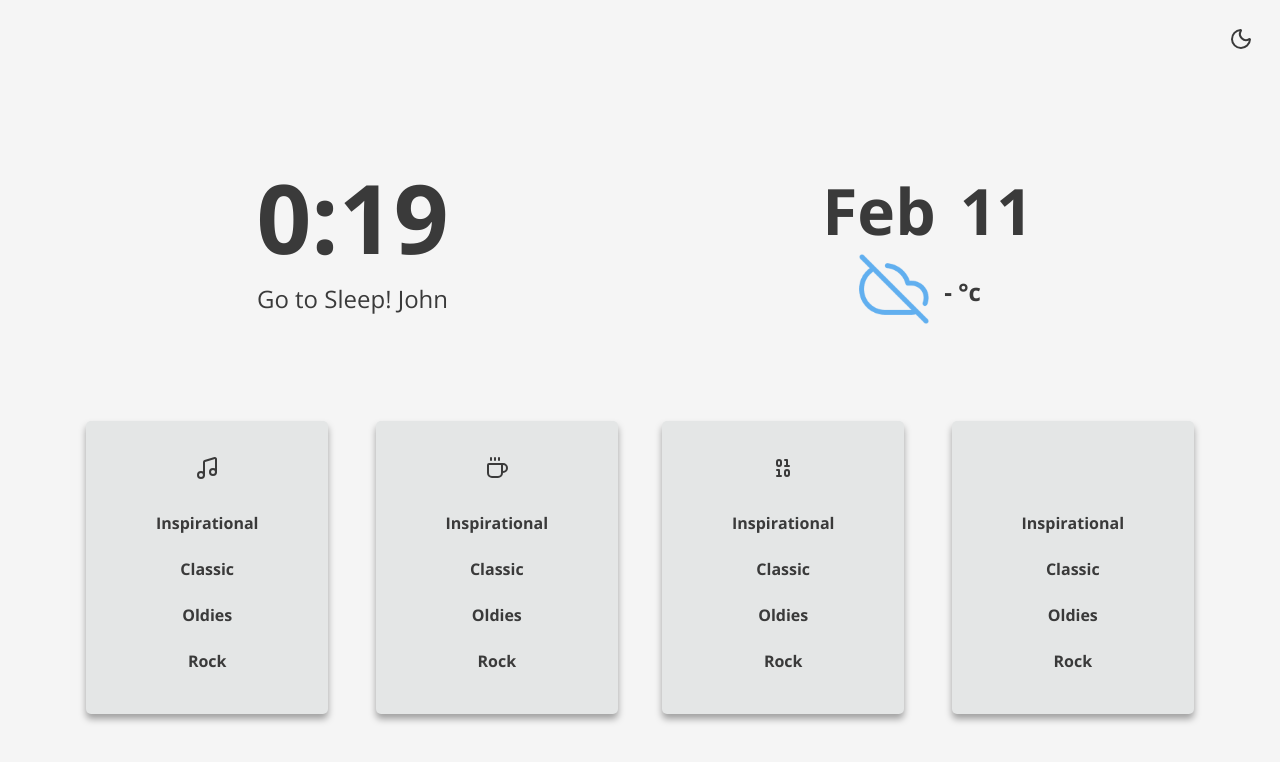
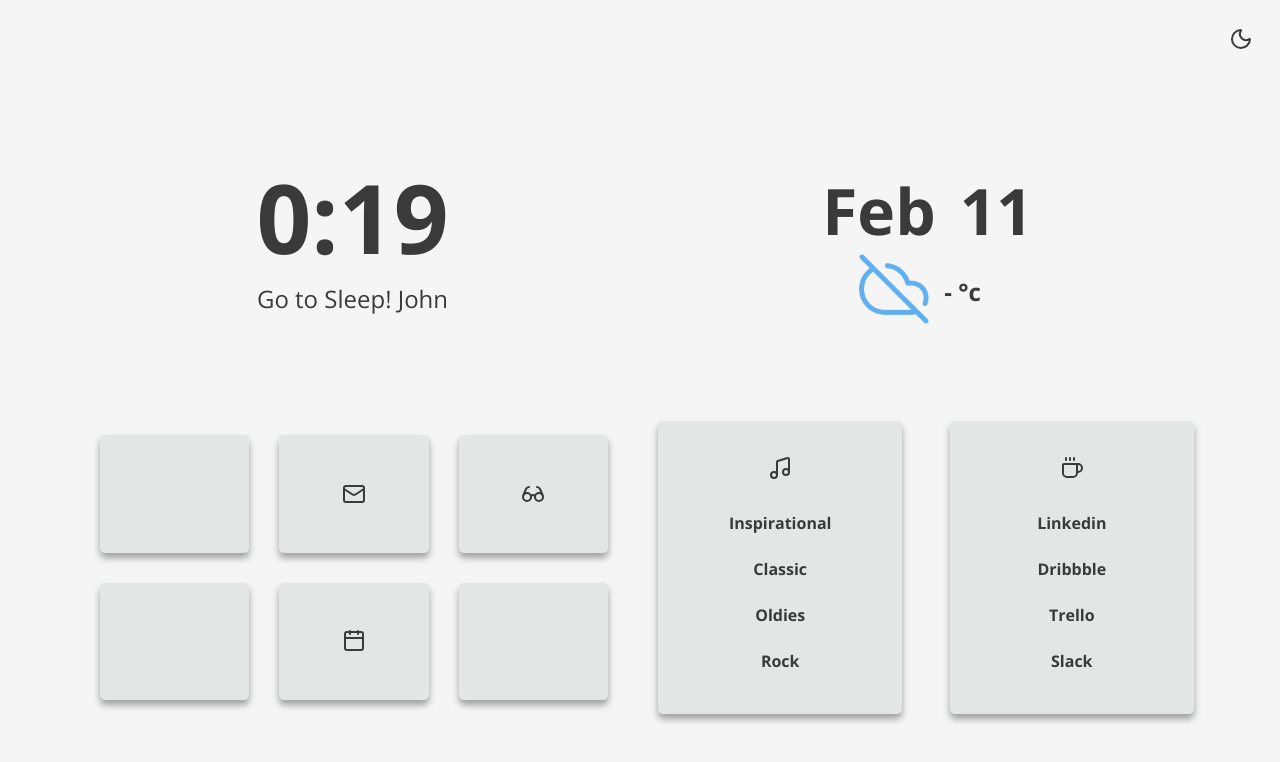
Before and after one commit to apetl/Bento, a website: page index.html in a window 1280 px wide. Drawn offline with nearby package versions, Linux system fonts and the light colour scheme.

Commit message:
:rocket: Improved documentation images

```diff
--- a/app.css
+++ b/app.css
@@ -25,7 +25,7 @@
   --sfg: #494949; /* Sceondary Foreground color */
 
   /* Light Colors  */
-  --accent: #61b0f1; /* Hover color */
+  --accent: #57a0d9; /* Hover color */
   --background: #f5f5f5; /* Background color */
   --cards: #e4e6e6; /* Cards color */
 
@@ -39,13 +39,13 @@
 
 .darktheme {
   /* Dark Colors  */
-  --accent: #61b0f1; /* Hover color */
+  --accent: #57a0d9; /* Hover color */
   --background: #19171a; /* Background color */
   --cards: #201e21; /* Cards color */
 
   /* Fonts Color */
   --fg: #d8dee9; /* Foreground color */
-  --sfg: #3a3a3a; /* Secondary Foreground color */
+  --sfg: #2c292e; /* Secondary Foreground color */
 
   /* Image background  */
   --imgcol: linear-gradient(
--- a/config.js
+++ b/config.js
@@ -17,7 +17,7 @@ const CONFIG = {
   twelveHourFormat: false,
 
   // Layout
-  bentoLayout: 'lists', // 'bento', 'lists', 'buttons'
+  bentoLayout: 'bento', // 'bento', 'lists', 'buttons'
 
   // Greetings
   greetingMorning: 'Good morning!',
@@ -164,19 +164,19 @@ const CONFIG = {
       id: '2',
       links: [
         {
-          name: 'Inspirational',
+          name: 'Linkedin',
           link: 'https://www.youtube.com/watch?v=dQw4w9WgXcQ',
         },
         {
-          name: 'Classic',
+          name: 'Dribbble',
           link: 'https://www.youtube.com/watch?v=dQw4w9WgXcQ',
         },
         {
-          name: 'Oldies',
+          name: 'Trello',
           link: 'https://www.youtube.com/watch?v=dQw4w9WgXcQ',
         },
         {
-          name: 'Rock',
+          name: 'Slack',
           link: 'https://www.youtube.com/watch?v=dQw4w9WgXcQ',
         },
       ],
@@ -190,19 +190,19 @@ const CONFIG = {
       id: '1',
       links: [
         {
-          name: 'Inspirational',
+          name: 'Spotify',
           link: 'https://www.youtube.com/watch?v=dQw4w9WgXcQ',
         },
         {
-          name: 'Classic',
+          name: 'Reddit',
           link: 'https://www.youtube.com/watch?v=dQw4w9WgXcQ',
         },
         {
-          name: 'Oldies',
+          name: 'Hashnode',
           link: 'https://www.youtube.com/watch?v=dQw4w9WgXcQ',
         },
         {
-          name: 'Rock',
+          name: 'Pocket',
           link: 'https://www.youtube.com/watch?v=dQw4w9WgXcQ',
         },
       ],
@@ -212,19 +212,19 @@ const CONFIG = {
       id: '2',
       links: [
         {
-          name: 'Inspirational',
+          name: 'Web',
           link: 'https://www.youtube.com/watch?v=dQw4w9WgXcQ',
         },
         {
-          name: 'Classic',
+          name: 'Rust',
           link: 'https://www.youtube.com/watch?v=dQw4w9WgXcQ',
         },
         {
-          name: 'Oldies',
+          name: 'Go',
           link: 'https://www.youtube.com/watch?v=dQw4w9WgXcQ',
         },
         {
-          name: 'Rock',
+          name: 'Repos',
           link: 'https://www.youtube.com/watch?v=dQw4w9WgXcQ',
         },
       ],
--- a/index.html
+++ b/index.html
@@ -56,7 +56,6 @@
 
       <div class="linksBlock" id="linksBlock">
         <div class="linksBlockLeft" id="linksBlockLeft"></div>
-
         <div class="linksBlockRight" id="linksBlockRight"></div>
       </div>
     </div>
@@ -66,11 +65,12 @@
 
     <!-- Scripts  -->
     <script src="assets/js/layout.js"></script>
+    <script src="assets/js/theme.js"></script>
     <script src="assets/js/time.js"></script>
-    <script src="assets/js/theme.js"></script>
     <script src="assets/js/greeting.js"></script>
     <script src="assets/js/weather.js"></script>
 
+    <!-- Generators  -->
     <script src="assets/js/buttons.js"></script>
     <script src="assets/js/lists.js"></script>
 
```
Also changed, not shown: README-ES-MX.md (deleted), README.md, assets/img/backgroundImage.png (added), assets/img/bentoLayouts.png (added), assets/img/darkMode.png (added), assets/img/previewbg.png (deleted), assets/img/spanish.png (deleted), assets/img/subheader.png (deleted).
